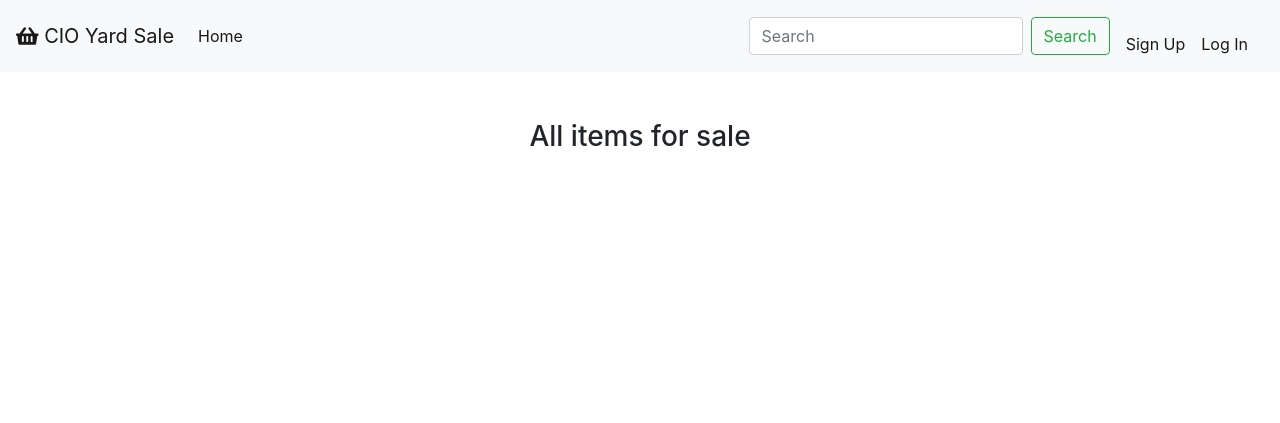
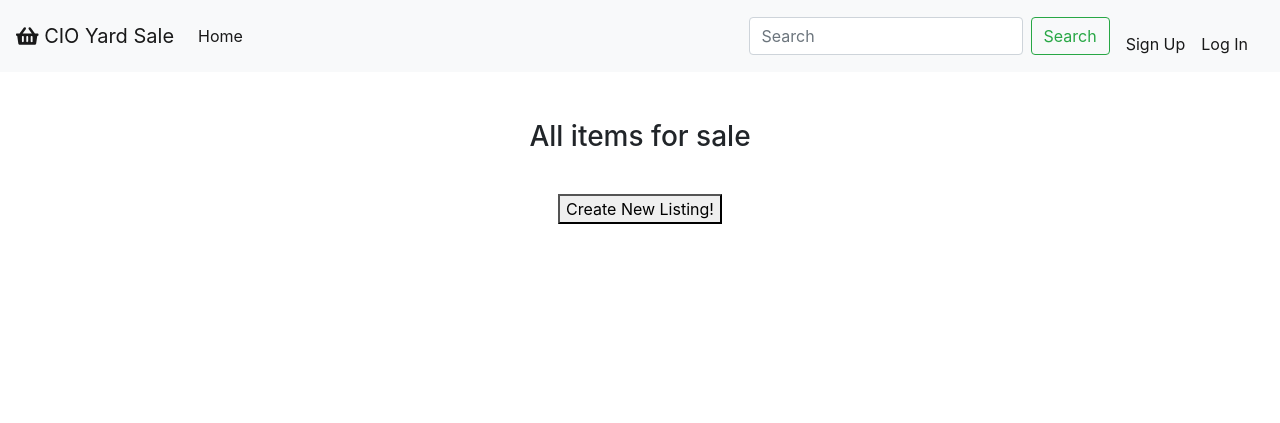
Before and after one commit to aidanlanden22/CioYardSale_public, a Django app: template web/frontend/templates/index.html in a window 1280 px wide. Shown: the top 423 px of the page. Run offline with Django 3.2, Linux system fonts and the light colour scheme; the template is opened without the code that fills it, so the values that code supplies are empty; some libraries are stand-ins or nearby versions.

Commit message:
added new lising button to frontpage

```diff
--- a/web/frontend/templates/index.html
+++ b/web/frontend/templates/index.html
@@ -13,6 +13,12 @@
 
 <div class="row">
   <div class="col-md-4 mx-auto text-center">
+    <a href="{% url 'create_listing' %}"><button type="button"> Create New Listing! </button></a>
+  </div>
+</div>
+
+<div class="row">
+  <div class="col-md-4 mx-auto text-center">
     {% for item in items %}
 		<a href="{% url 'view_item' item.pk %}">Title: {{ item.fields.title }}</a>
 		<p>{{ item.fields.picture }}</p>
```
